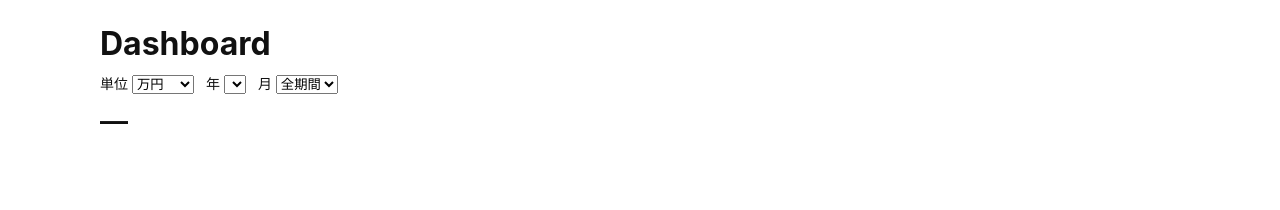
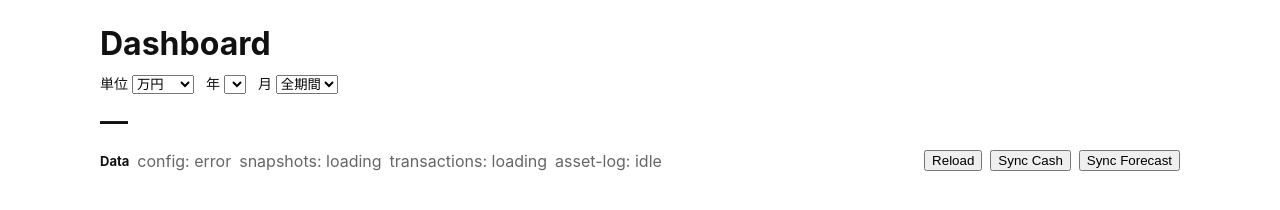
Before and after one commit to yutago8/notion-asset-tracker, a website: page public/index.html in a window 1280 px wide. Shown: the top 210 px of the page. Drawn offline with nearby package versions, Linux system fonts and the light colour scheme; no server answers.

Commit message:
feat(front): data status bar + reload & asset-log sync buttons; robust error states

```diff
--- a/public/index.html
+++ b/public/index.html
@@ -68,6 +68,16 @@
       <div class="kpi">
         <div class="value" id="kpi-total">—</div>
         <div class="sub" id="kpi-sub"></div>
+      </div>
+      <div class="controls" style="gap:8px; align-items:center;">
+        <strong style="font-size:13px;">Data</strong>
+        <span id="st-config" class="muted">config: …</span>
+        <span id="st-snaps" class="muted">snapshots: …</span>
+        <span id="st-tr" class="muted">transactions: …</span>
+        <span id="st-log" class="muted">asset-log: …</span>
+        <button id="btn-reload" style="margin-left:auto;">Reload</button>
+        <button id="btn-sync-cash" title="Sync Asset Log from Verified transactions">Sync Cash</button>
+        <button id="btn-sync-forecast" title="Sync Asset Log from Amount Confirmed transactions">Sync Forecast</button>
       </div>
 
       <div style="position:relative; width:100%;">
@@ -147,14 +157,18 @@
         }
 
         async function main(){
-          const cfg = await fetchJSON('/api/config');
+          // Status helpers
+          const st = (id, msg)=>{ const el=document.getElementById(id); if(el) el.textContent = msg; };
+          st('st-config','config: loading'); st('st-snaps','snapshots: loading'); st('st-tr','transactions: loading'); st('st-log','asset-log: idle');
+
+          const cfg = await fetchJSON('/api/config').then(j=>{ st('st-config','config: ok'); return j; }).catch(e=>{ st('st-config','config: error'); throw e; });
           const nf = new Intl.NumberFormat(undefined,{ style:'currency', currency: cfg.baseCurrency || 'JPY' });
 
           // Load data
-          const snap = await fetchJSON('/api/snapshots');
+          const snap = await fetchJSON('/api/snapshots').then(j=>{ st('st-snaps',`snapshots: ${j.items?.length||0}`); return j; }).catch(e=>{ st('st-snaps','snapshots: error'); return { items: [] }; });
           const SNAP_ALL = (snap.items || []).sort(byDateAsc);
           let TR_ALL = [];
-          try { const tr = await fetchJSON('/api/transactions'); TR_ALL = tr.items || []; } catch (_) { TR_ALL = []; }
+          try { const tr = await fetchJSON('/api/transactions'); TR_ALL = tr.items || []; st('st-tr',`transactions: ${TR_ALL.length}`); } catch (_) { TR_ALL = []; st('st-tr','transactions: error'); }
 
           // Current KPI
           let currentTotal = null; let currentChange = null; let currentFrom = '';
@@ -195,6 +209,17 @@
           });
           ysel.addEventListener('change', () => { renderChart(SNAP_ALL, nf); renderTables(TR_ALL); updateHeadings(); });
           msel.addEventListener('change', () => { renderChart(SNAP_ALL, nf); renderTables(TR_ALL); updateHeadings(); });
+
+          // Reload & Sync buttons
+          document.getElementById('btn-reload').onclick = ()=> location.reload();
+          async function callSync(mode){
+            const hdrs = {}; const sec = (localStorage.getItem('WRITE_SECRET')||'').trim(); if (sec) hdrs['Authorization'] = 'Bearer '+sec;
+            st('st-log',`asset-log: syncing(${mode})…`);
+            try { const r = await fetch(`/api/asset-log-sync?mode=${mode}`, { headers: hdrs }); const j = await r.json(); st('st-log',`asset-log: synced(${mode}) ${j.count||0}`); await renderChart(SNAP_ALL, nf); await renderTables(TR_ALL); }
+            catch(e){ st('st-log','asset-log: sync error'); }
+          }
+          document.getElementById('btn-sync-cash').onclick = ()=> callSync('cash');
+          document.getElementById('btn-sync-forecast').onclick = ()=> callSync('forecast');
 
           function updateHeadings(){
             const year = ysel.value, month = msel.value; const ym = month==='all' ? year : `${year}-${month}`;
```
